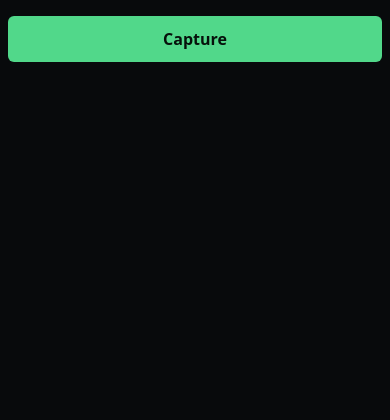
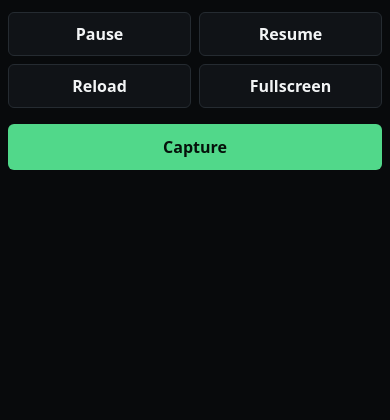
Before and after one commit to Santiagos-Vertigo/picam-test-1, a Flask app: template templates/index.html in a window 390 px wide. Shown: the part 325-745 px from the top of the page. Run offline with Flask 3, Linux system fonts and the light colour scheme; the template is opened without the code that fills it: most values are stand-ins (such as "Sample title", 1, 10 or a date in 2020).

Commit message:
feat: add browser preview controls

```diff
--- a/templates/index.html
+++ b/templates/index.html
@@ -95,27 +123,45 @@
       background: #000;
     }
 
-    form {
+    .preview-controls {
+      display: flex;
+      flex-wrap: wrap;
+      justify-content: center;
+      gap: 0.5rem;
+      margin-top: 0.75rem;
+    }
+
+    button {
+      padding: 0.625rem 0.875rem;
+      border-radius: 0.375rem;
+      font: inherit;
+      font-weight: 650;
+      cursor: pointer;
+    }
+
+    .control-button {
+      border: 1px solid var(--border);
+      background: var(--surface);
+      color: var(--text);
+    }
+
+    button:focus-visible {
+      outline: 3px solid var(--text);
+      outline-offset: 3px;
+    }
+
+    .capture-form {
       display: flex;
       justify-content: center;
       margin-top: 1rem;
     }
 
-    button {
+    .capture-button {
       min-width: 9rem;
       padding: 0.75rem 1.25rem;
       border: 0;
-      border-radius: 0.375rem;
       background: var(--accent);
       color: #06110b;
-      font: inherit;
-      font-weight: 700;
-      cursor: pointer;
-    }
-
-    button:focus-visible {
-      outline: 3px solid var(--text);
-      outline-offset: 3px;
     }
 
     @media (max-width: 600px) {
@@ -133,7 +179,13 @@
         padding-top: 1rem;
       }
 
-      button {
+      .preview-controls {
+        display: grid;
+        grid-template-columns: repeat(2, minmax(0, 1fr));
+      }
+
+      .control-button,
+      .capture-button {
         width: 100%;
       }
     }
@@ -151,14 +203,112 @@
   </header>
 
   <main>
-    <p class="preview-label">Live focus preview</p>
-    <div class="preview">
-      <img src="{{ url_for('stream') }}" alt="Live camera preview">
+    <div class="preview-heading">
+      <p class="preview-label">Live focus preview</p>
+      <p
+        id="preview-state"
+        class="preview-state"
+        data-state="live"
+        aria-live="polite"
+      >Live</p>
     </div>
 
-    <form method="post" action="{{ url_for('capture') }}">
-      <button type="submit">Capture</button>
+    <div id="preview" class="preview">
+      <img
+        id="preview-image"
+        src="{{ url_for('stream') }}"
+        data-stream-url="{{ url_for('stream') }}"
+        alt="Live camera preview"
+      >
+    </div>
+
+    <div class="preview-controls" aria-label="Preview controls">
+      <button id="pause-preview" class="control-button" type="button">Pause</button>
+      <button id="resume-preview" class="control-button" type="button">Resume</button>
+      <button id="reload-preview" class="control-button" type="button">Reload</button>
+      <button id="fullscreen-preview" class="control-button" type="button">Fullscreen</button>
+    </div>
+
+    <form class="capture-form" method="post" action="{{ url_for('capture') }}">
+      <button class="capture-button" type="submit">Capture</button>
     </form>
   </main>
+
+  <script>
+    const preview = document.querySelector("#preview");
+    const previewImage = document.querySelector("#preview-image");
+    const previewState = document.querySelector("#preview-state");
+    const streamUrl = previewImage.dataset.streamUrl;
+    let paused = false;
+    let connectionNumber = 0;
+    let failedConnection = -1;
+
+    function setPreviewState(label) {
+      previewState.textContent = label;
+      previewState.dataset.state = label.toLowerCase();
+    }
+
+    function reconnectPreview() {
+      paused = false;
+      setPreviewState("Reconnecting");
+      previewImage.removeAttribute("src");
+
+      setTimeout(() => {
+        connectionNumber += 1;
+        const currentConnection = connectionNumber;
+        failedConnection = -1;
+        previewImage.src = `${streamUrl}?connection=${connectionNumber}`;
+
+        setTimeout(() => {
+          if (
+            !paused
+            && currentConnection === connectionNumber
+            && failedConnection !== currentConnection
+            && previewImage.hasAttribute("src")
+          ) {
+            setPreviewState("Live");
+          }
+        }, 300);
+      }, 0);
+    }
+
+    document.querySelector("#pause-preview").addEventListener("click", () => {
+      paused = true;
+      connectionNumber += 1;
+      previewImage.removeAttribute("src");
+      setPreviewState("Paused");
+    });
+
+    document.querySelector("#resume-preview").addEventListener("click", reconnectPreview);
+    document.querySelector("#reload-preview").addEventListener("click", reconnectPreview);
+
+    previewImage.addEventListener("load", () => {
+      if (!paused) {
+        setPreviewState("Live");
+      }
+    });
+
+    previewImage.addEventListener("error", () => {
+      if (!paused) {
+        failedConnection = connectionNumber;
+        setPreviewState("Reconnecting");
+      }
+    });
+
+    const fullscreenButton = document.querySelector("#fullscreen-preview");
+
+    fullscreenButton.addEventListener("click", async () => {
+      if (document.fullscreenElement === preview) {
+        await document.exitFullscreen();
+      } else {
+        await preview.requestFullscreen();
+      }
+    });
+
+    document.addEventListener("fullscreenchange", () => {
+      fullscreenButton.textContent =
+        document.fullscreenElement === preview ? "Exit fullscreen" : "Fullscreen";
+    });
+  </script>
 </body>
 </html>
```
Also changed, not shown: other parts of templates/index.html (+31 -3 lines), README.md.
